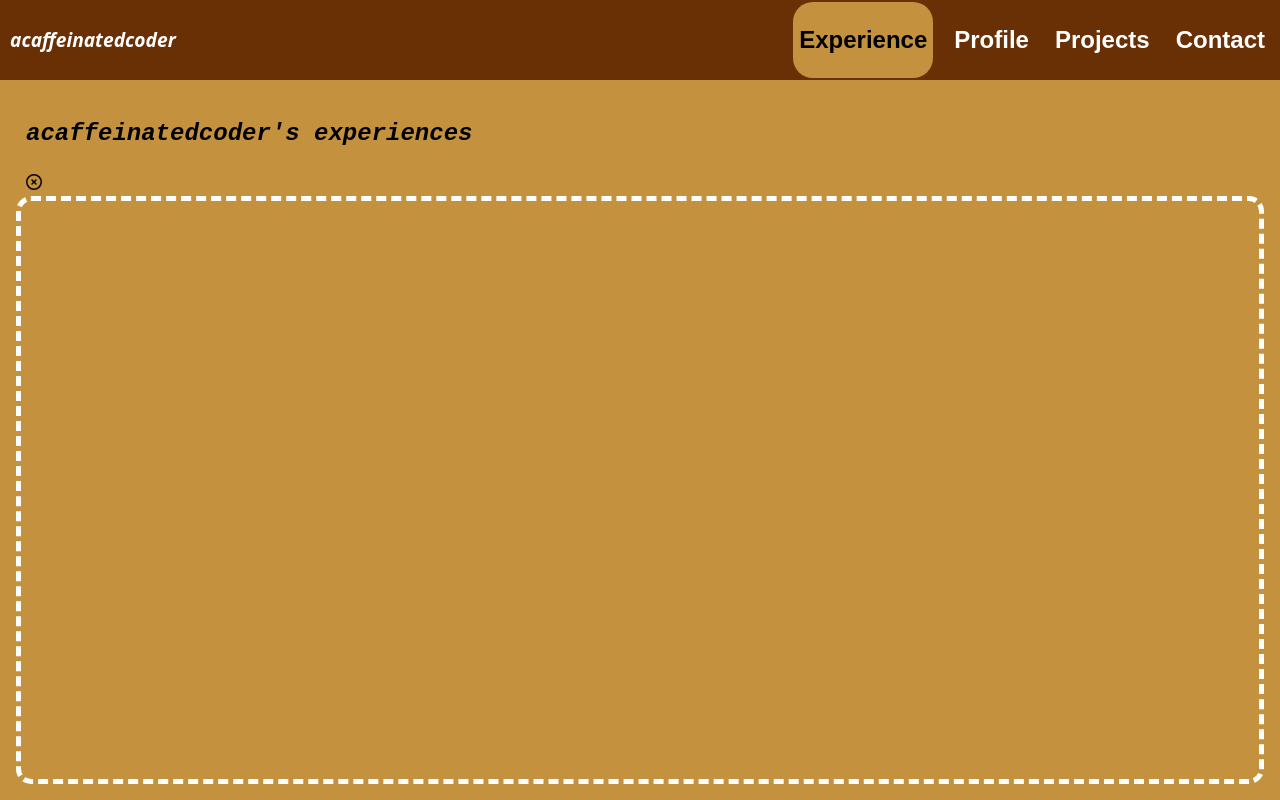
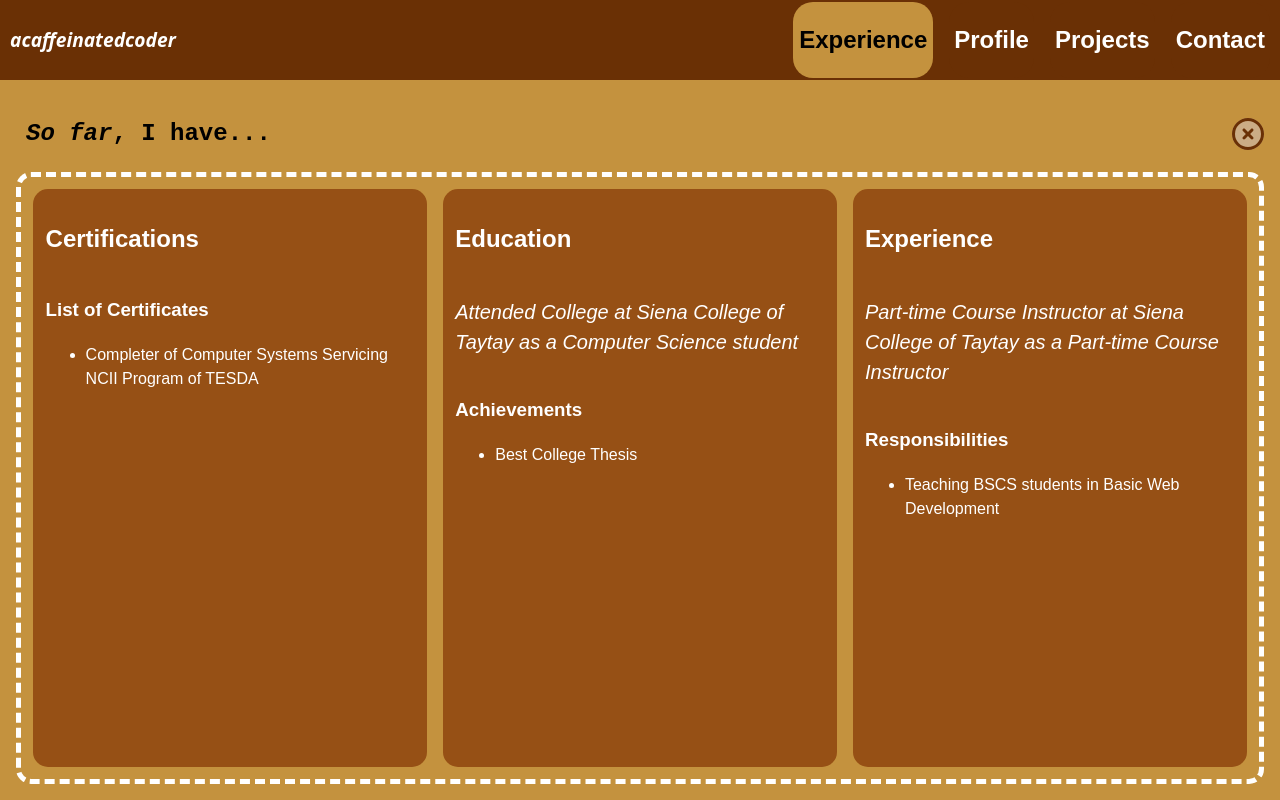
Before and after one commit to ACaffeinatedCoder/caffeinatedSite, a React (Vite) app: page / in a window 1280 px wide. Both pictures are taken after a click on the button "Experience". Built offline with nearby package versions, Linux system fonts and the light colour scheme.

Commit message:
relocated exp pages, slowly workingon ui

```diff
--- a/Experience.css
+++ /dev/null
@@ -1,30 +0,0 @@
-* {
-  box-sizing: border-box;
-}
-
-.exp-container {
-  color: black;
-  display: flex;
-  flex-direction: column;
-  height: 100%;
-  width: 100%;
-  overflow-x: hidden;
-  box-sizing: border-box;
-  padding: 1rem;
-}
-
-.exp-contents {
-  width: 100%;
-  height: 100%;
-  border-radius: 15px;
-  border: 5px dashed white;
-  box-sizing: border-box;
-  overflow: auto;
-}
-
-
-.modal-header {
-  margin-left: 10px;
-  color: black;
-  font-family: 'JetBrains Mono', monospace;
-}
--- a/Experience.jsx
+++ /dev/null
@@ -1,32 +0,0 @@
-/**
- * Experience Page:
- *  - Academic Records
- *  - CV?
- *  - Certificates
- *
-*/
-import { faCircleXmark } from '@fortawesome/free-regular-svg-icons'
-import './Experience.css'
-import { FontAwesomeIcon } from '@fortawesome/react-fontawesome'
-
-/**
- * Map Contents
- *  - Uniform Look
- *  -- Education/Work Experience
- *  --- Details
- */
-
-export default function Experience({ closer }) {
-    return (
-        <div className='exp-container'>
-            <div className='modal-header'>
-                <h2><i>acaffeinatedcoder's experiences</i></h2>
-                <FontAwesomeIcon icon={faCircleXmark} style={{color: 'black'}} onClick={() => closer(false)}/>
-            </div>
-            <div className='exp-contents'>
-
-            </div>
-
-        </div>
-    )
-}
--- a/src/App.jsx
+++ b/src/App.jsx
@@ -1,7 +1,7 @@
 import { useState } from 'react';
 import './App.css';
 import Navi from './Navi';
-import Experience from '../Experience';
+import Experience from './Experience';
 
 /**
  * Experience Page:
--- /dev/null
+++ b/src/Experience.css
@@ -0,0 +1,106 @@
+* {
+  box-sizing: border-box;
+}
+
+.exp-container {
+  color: black;
+  display: flex;
+  flex-direction: column;
+  height: 100%;
+  width: 100%;
+  overflow-x: hidden;
+  box-sizing: border-box;
+  padding: 1rem;
+}
+
+.exp-contents {
+  width: 100%;
+  height: 100%;
+  border-radius: 15px;
+  border: 5px dashed white;
+  box-sizing: border-box;
+  overflow-x: scroll;
+  padding: 1%;
+  display: flex;
+  flex-direction: row;
+  gap: 1rem;
+}
+
+.exp-content-item {
+  background-color: #965015;
+  width: 50%;
+  height: 100%;
+  border-radius: 15px;
+  box-sizing: border-box;
+  overflow: auto;
+  padding: 1%;
+  display: flex;
+  flex-direction: column;
+  color: white;
+  font-family: 'DM Sans', sans-serif;
+}
+
+.exp-content-item h2 {
+  font-size: 3vh;
+}
+
+.exp-content-item p {
+  font-size: 2.5vh
+}
+
+.exp-content-item li {
+  font-size: 2vh;
+  transition: font-size 0.5s ease;
+  cursor: pointer;
+}
+
+.exp-content-item li:hover {
+  background-color: #cbac85;
+  color: black;
+  margin: 2px;
+  padding: 5px;
+  border-radius: 15px;
+  font-size: 2.5vh;
+}
+
+/* Width of the scrollbar */
+::-webkit-scrollbar {
+  width: 12px;
+}
+
+/* Track (background) */
+::-webkit-scrollbar-track {
+  background: #cbac85;
+  border-radius: 10px;
+}
+
+/* Handle (thumb) */
+::-webkit-scrollbar-thumb {
+  background: #6a3005;
+  border-radius: 10px;
+}
+
+/* Handle on hover */
+::-webkit-scrollbar-thumb:hover {
+  background: #965015;
+}
+
+
+.modal-header {
+  margin-left: 10px;
+  color: black;
+  font-family: 'JetBrains Mono', monospace;
+  display: flex;
+  flex-direction: row;
+  align-items: center;
+  justify-content: space-between;
+}
+
+.modal-closer {
+  justify-self: right;
+  color: #6a3005;
+  cursor: pointer;
+  font-size: 4vh;
+  background-color: #cbac85;
+  border-radius: 50%;
+}
--- /dev/null
+++ b/src/Experience.jsx
@@ -0,0 +1,120 @@
+/**
+ * Experience Page:
+ *  - Academic Records
+ *  - CV?
+ *  - Certificates
+ *
+ */
+import { faCircleXmark } from '@fortawesome/free-regular-svg-icons';
+import './Experience.css';
+import { FontAwesomeIcon } from '@fortawesome/react-fontawesome';
+import { useState } from 'react';
+
+/**
+ * Map Contents
+ *  - Uniform Look
+ *  -- Education/Work Experience
+ *  --- Details
+ */
+
+export default function Experience({ closer }) {
+  const [pages, setPages] = useState([
+    {
+      title: 'Certifications',
+      certificates: [
+        'Completer of Computer Systems Servicing NCII Program of TESDA',
+        ]
+    },{
+      title: 'Education',
+      description: 'Attended College',
+      organization: 'Siena College of Taytay',
+      course: 'Computer Science',
+      achievements: [
+        'Best College Thesis',
+      ],
+    },
+    {
+      title: 'Experience',
+      description: 'Part-time Course Instructor',
+      organization: 'Siena College of Taytay',
+      role: 'Part-time Course Instructor',
+      responsibilities: [
+        'Teaching BSCS students in Basic Web Development',
+      ],
+    },
+  ]);
+
+  const pagesMapped = pages.map((content) => {
+    if (content.title === 'Education') {
+      return (
+        <div className="exp-content-item" key={content.course}>
+          <h2>{content.title}</h2>
+          <p>
+            <i>
+              {content.description} at {content.organization} as a{' '}
+              {content.course} student
+            </i>
+          </p>
+          <div>
+            <h3>Achievements</h3>
+            <ul>
+              {content.achievements.map((ach, index) => (
+                <li key={index}>{ach}</li>
+            ))}
+            </ul>
+          </div>
+        </div>
+      );
+    } else if (content.title === 'Experience') {
+      return (
+        <div className="exp-content-item" key={content.role}>
+          <h2>{content.title}</h2>
+          <p>
+            <i>
+              {content.description} at {content.organization} as a{' '}
+              {content.role}
+            </i>
+          </p>
+                <div>
+                    <h3>Responsibilities</h3>
+                    <ul>
+                        {content.responsibilities.map((resp, index) => (
+                            <li key={index}>{resp}</li>
+                        ))}
+                    </ul>
+                </div>
+        </div>
+      );
+    } else if (content.title === 'Certifications') {
+        return (
+            <div className="exp-content-item" key={content.title}>
+                <h2>{content.title}</h2>
+                <div>
+                    <h3>List of Certificates</h3>
+                    <ul>
+                        {content.certificates.map((certs, index) => (
+                            <li key={index}>{certs}</li>
+                        ))}
+                    </ul>
+                </div>
+            </div>
+        )
+    }
+  });
+
+  return (
+    <div className="exp-container">
+      <div className="modal-header">
+        <h2>
+          <i>So far</i>, I have...
+        </h2>
+        <FontAwesomeIcon
+          icon={faCircleXmark}
+          className="modal-closer"
+          onClick={() => closer(false)}
+        />
+      </div>
+      <div className="exp-contents">{pagesMapped}</div>
+    </div>
+  );
+}
```
Also changed, not shown: 1 other file (tests, documents, lock files or other folders).
